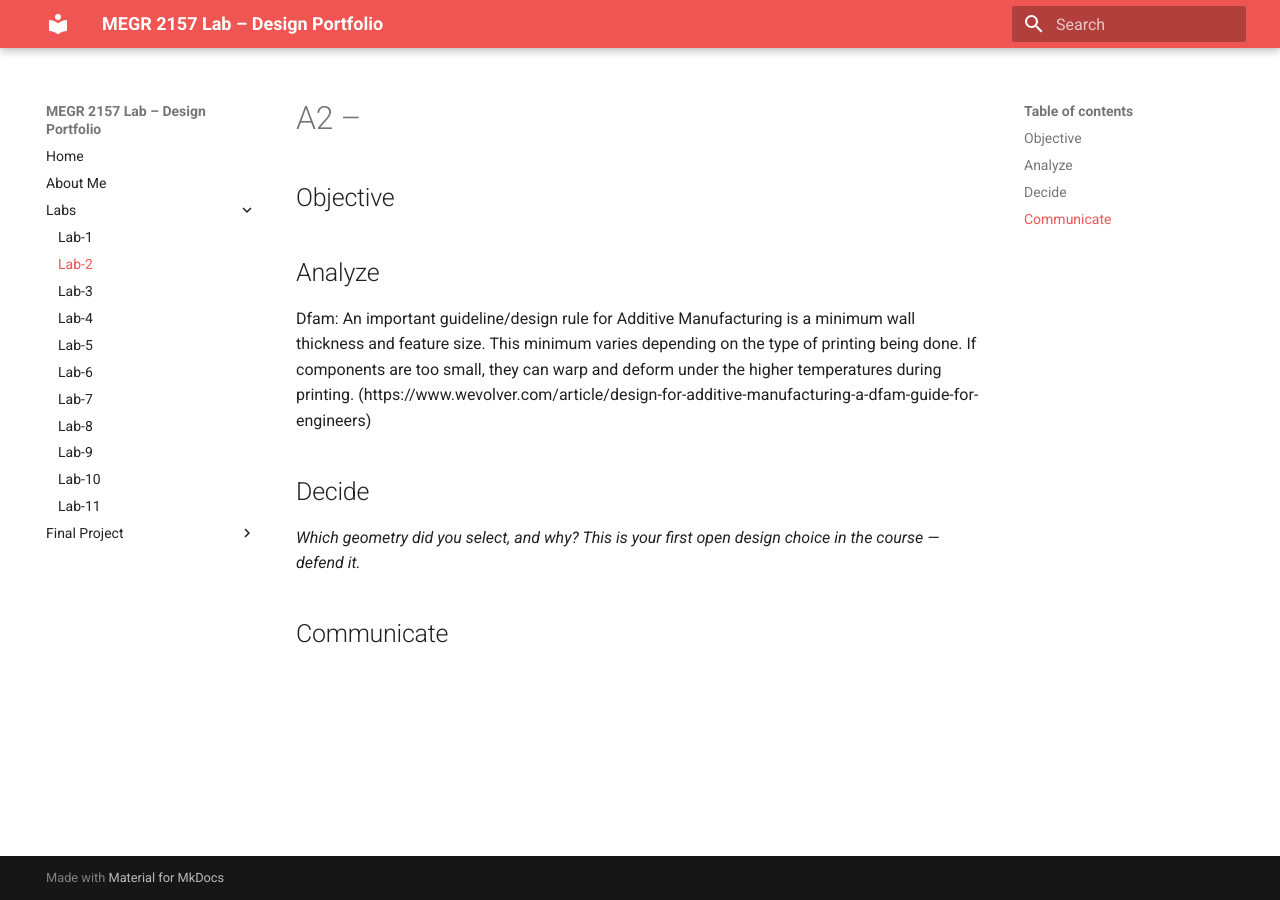
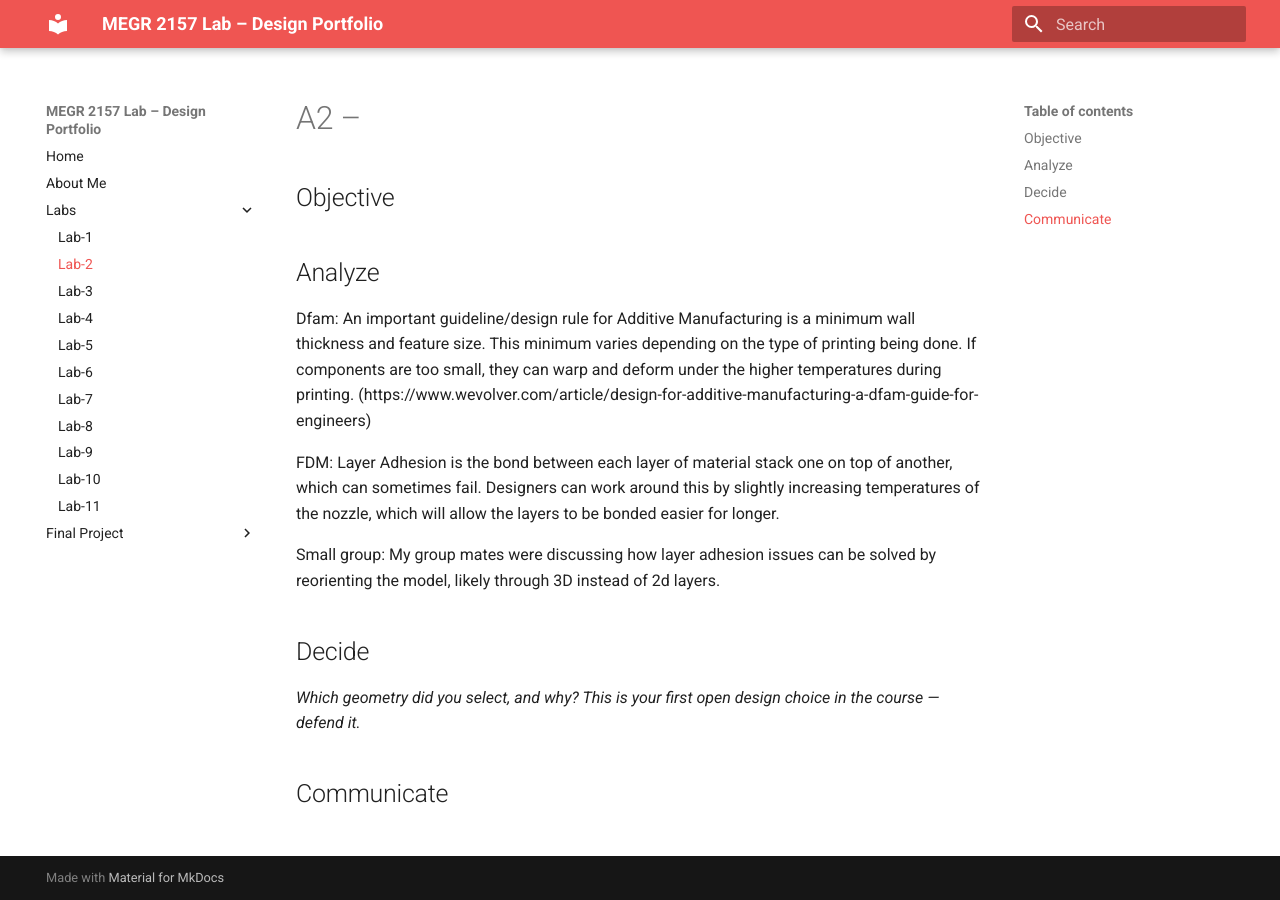
Before and after one commit to jwelch37/Jack-Welch-Portfolio, an MkDocs documentation site: the page built from docs/Labs/L02/index.md, in a window 1280 px wide. Built offline with MkDocs 1.6.1 and Material for MkDocs 9.7.7, drawn with Linux system fonts in a browser that asks for light colours.

Commit message:
Update index.md with FDM and group discussion details
Added information about layer adhesion and group discussions on model reorientation.

```diff
--- a/docs/Labs/L02/index.md
+++ b/docs/Labs/L02/index.md
@@ -8,6 +8,11 @@
 Dfam: An important guideline/design rule for Additive Manufacturing is a minimum wall thickness and feature size. This minimum varies depending on the type of printing being done. If components are too small, they can warp and deform under the higher temperatures during printing.
 (https://www.wevolver.com/article/design-for-additive-manufacturing-a-dfam-guide-for-engineers)
 
+FDM: Layer Adhesion is the bond between each layer of material stack one on top of another, which can sometimes fail. Designers can work around this by slightly increasing temperatures of the nozzle, which will allow the layers to be bonded easier for longer.
+
+
+Small group: My group mates were discussing how layer adhesion issues can be solved by reorienting the model, likely through 3D instead of 2d layers.
+
 
 ## Decide
 _Which geometry did you select, and why? This is your first open design choice in the course — defend it._
```
